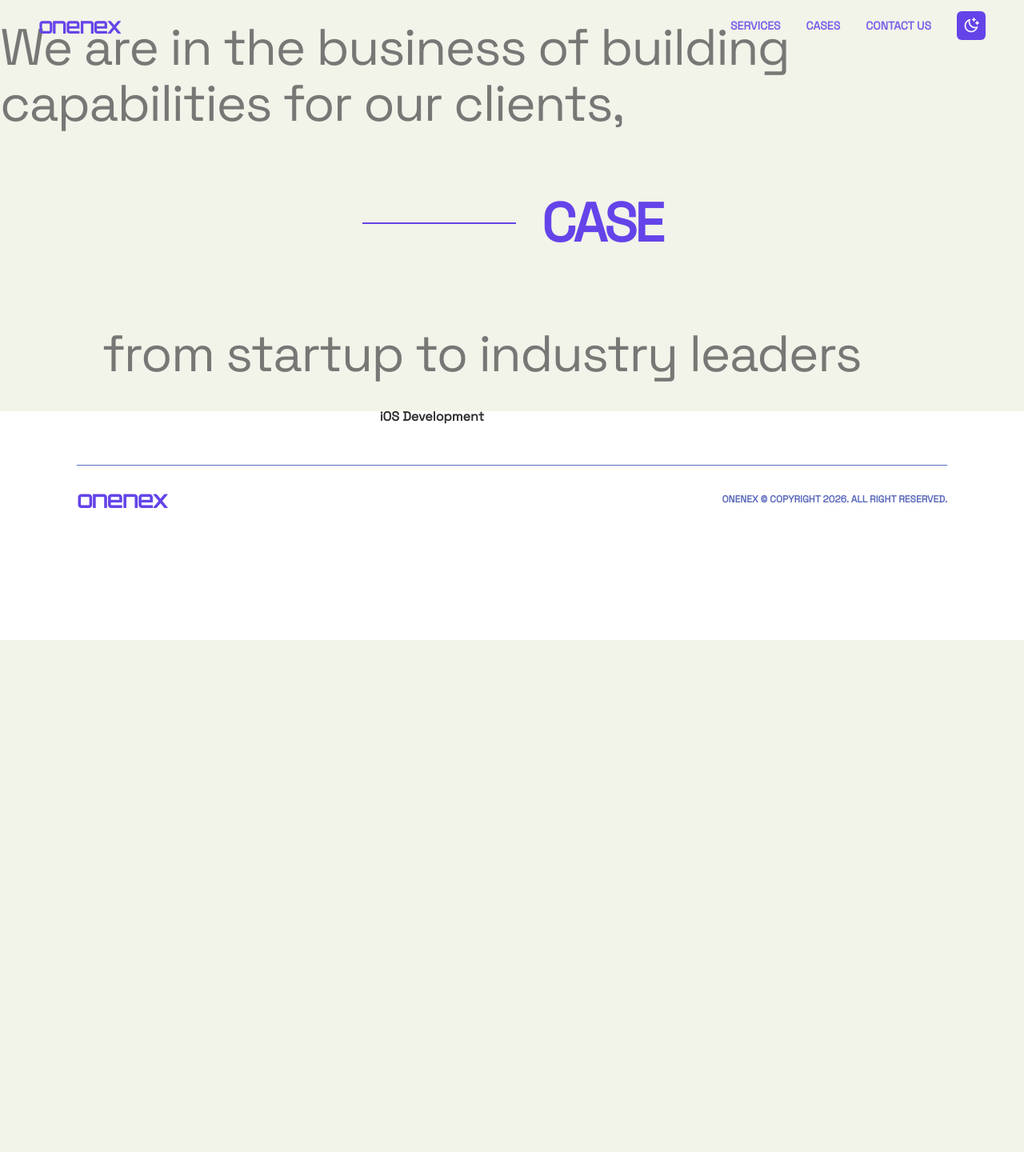
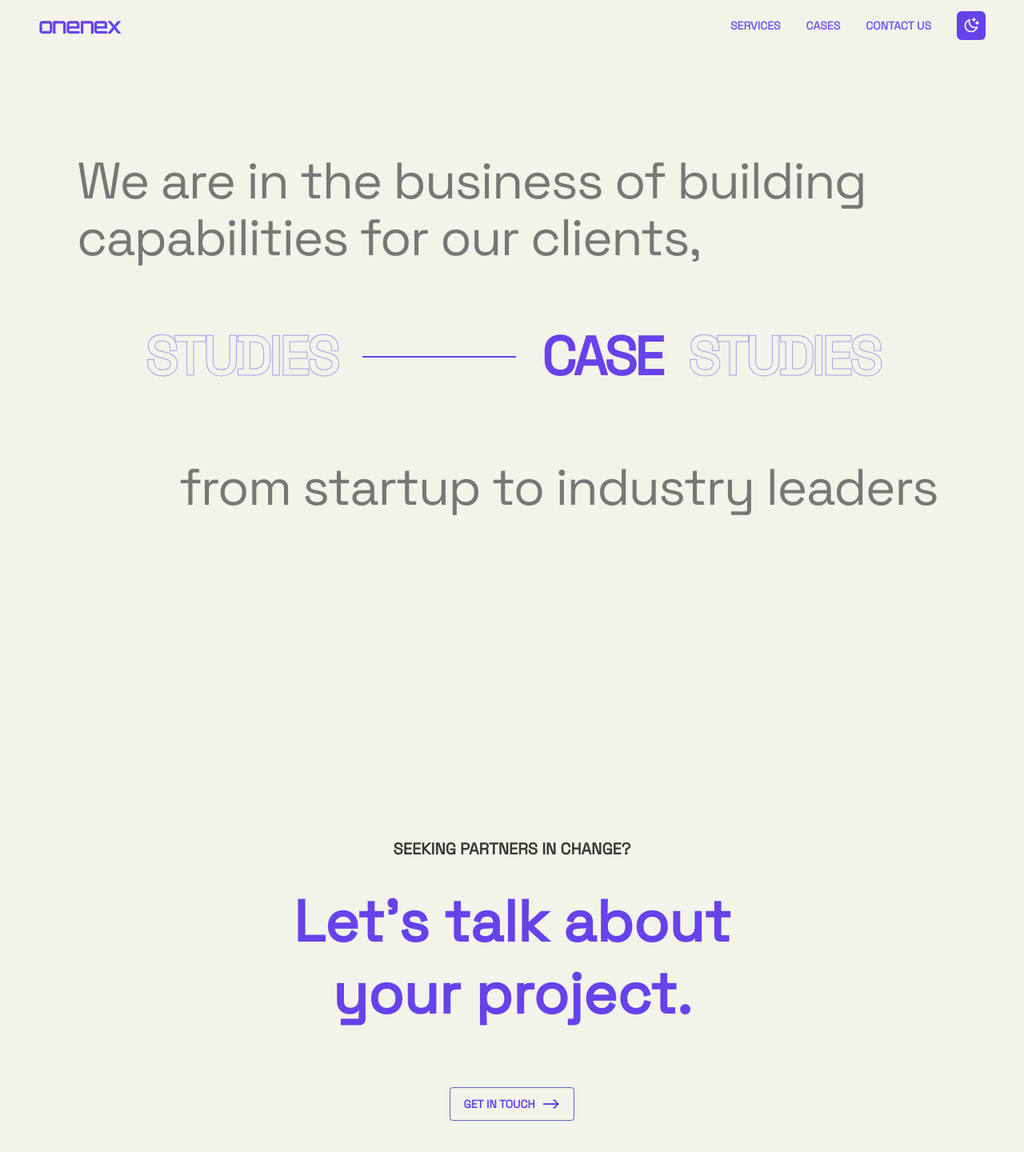
Before and after one commit to kaungmyatkyawtiti/nuranext-assignment, a Next.js app: page / in a window 1280 px wide. Shown: the top 1440 px of the page at 80% size. Before the commit the page ends 1314 px from the top, so only its background shows below. Built offline with nearby package versions, Linux system fonts and the light colour scheme.

Commit message:
feat: refactor hero components and add ContactHero

```diff
--- a/app/page.tsx
+++ b/app/page.tsx
@@ -1,9 +1,11 @@
-import HeroSection from "@/components/HeroSection";
+import BrandManifesto from "@/components/BrandManifesto";
+import ContactHero from "@/components/ContactHero";
 
 export default function HomePage() {
   return (
     <>
-      <HeroSection />
+      <BrandManifesto />
+      <ContactHero />
     </>
   );
 }
--- a/components/HeroSection.tsx
+++ b/components/BrandManifesto.tsx
@@ -1,7 +1,7 @@
-const HeroSection = () => {
+const BrandManifesto = () => {
   return (
-    <section id="hero">
-      <div className="hero-inner">
+    <section id="brand-manifesto">
+      <div className="manifesto-container">
         {/* Main heading */}
         <h1 className="text-[clamp(2rem,5vw,4rem)] font-medium tracking-tight text-brand-foreground leading-tight md:leading-[1.1]">
           We are in the business of building <br className="hidden md:block" />
@@ -10,14 +10,14 @@ const HeroSection = () => {
 
         {/* Scrolling text row */}
         <div className="flex-center gap-4 md:gap-8 my-8 md:my-16 w-full overflow-visible whitespace-nowrap">
-          <span className="shrink-0 text-[clamp(2rem,6vw,4.2rem)] font-bold uppercase tracking-tighter text-transparent hero-stroke-text">
+          <span className="shrink-0 text-[clamp(2rem,6vw,4.2rem)] font-bold uppercase tracking-tighter text-transparent manifesto-stroke-text">
             STUDIES
           </span>
           <div className="shrink-0 h-0.5 w-12 md:w-48 bg-brand-primary"></div>
           <span className="shrink-0 text-[clamp(2rem,6vw,4.2rem)] font-bold uppercase tracking-tighter text-brand-primary">
             CASE
           </span>
-          <span className="shrink-0 text-[clamp(2rem,6vw,4.2rem)] font-bold uppercase tracking-tighter text-transparent hero-stroke-text">
+          <span className="shrink-0 text-[clamp(2rem,6vw,4.2rem)] font-bold uppercase tracking-tighter text-transparent manifesto-stroke-text">
             STUDIES
           </span>
         </div>
@@ -31,4 +31,4 @@ const HeroSection = () => {
   );
 };
 
-export default HeroSection;
+export default BrandManifesto;
--- /dev/null
+++ b/components/ContactHero.tsx
@@ -0,0 +1,28 @@
+import { RiArrowRightLongLine } from "@remixicon/react";
+import Link from "next/link";
+
+const ContactHero = () => {
+  return (
+    <section className="min-h-dvh flex flex-col">
+      <div className="grow flex flex-col justify-center items-center text-center px-4 gap-8">
+        <h4 className="text-xl font-semibold uppercase text-foreground/80">
+          Seeking partners in change?
+        </h4>
+
+        <h1 className="text-5xl md:text-7xl font-semibold text-brand-primary leading-tight max-w-5xl">
+          {`Let's talk about`} <br /> your project.
+        </h1>
+
+        <Link
+          href={"/contact"}
+          className="primary-btn mt-10"
+        >
+          GET IN TOUCH
+          <RiArrowRightLongLine />
+        </Link>
+      </div>
+    </section>
+  );
+};
+
+export default ContactHero;
```
